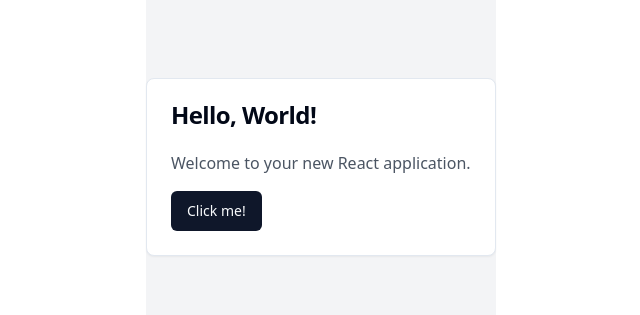
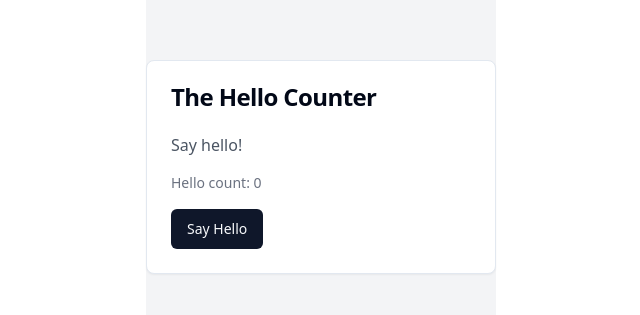
Before and after one commit to GPT-Engineer-App-Dev/base-builder-86, a React (Vite) app: page / in a window 1280 px wide. Shown: the part 233-548 px from the top of the page, without its empty margins (319-959 px from the left). Built offline with nearby package versions, Linux system fonts and the light colour scheme.

Commit message:
GPT Engineer Update

```diff
--- a/src/pages/Index.jsx
+++ b/src/pages/Index.jsx
@@ -1,16 +1,32 @@
+import React, { useState } from 'react';
 import { Button } from "@/components/ui/button";
 import { Card, CardHeader, CardTitle, CardContent } from "@/components/ui/card";
 
 const Index = () => {
+  const [helloCount, setHelloCount] = useState(0);
+
+  const sayHello = () => {
+    setHelloCount(helloCount + 1);
+  };
+
+  const getResponse = () => {
+    if (helloCount === 0) return "Say hello!";
+    if (helloCount === 1) return "Hello to you too!";
+    if (helloCount === 2) return "Hello again!";
+    if (helloCount === 3) return "You sure like saying hello!";
+    return "Okay, I get it. You're very friendly!";
+  };
+
   return (
     <div className="min-h-screen flex items-center justify-center bg-gray-100">
       <Card className="w-[350px]">
         <CardHeader>
-          <CardTitle>Hello, World!</CardTitle>
+          <CardTitle>The Hello Counter</CardTitle>
         </CardHeader>
         <CardContent>
-          <p className="text-gray-600 mb-4">Welcome to your new React application.</p>
-          <Button>Click me!</Button>
+          <p className="text-gray-600 mb-4">{getResponse()}</p>
+          <p className="text-sm text-gray-500 mb-4">Hello count: {helloCount}</p>
+          <Button onClick={sayHello}>Say Hello</Button>
         </CardContent>
       </Card>
     </div>
```
